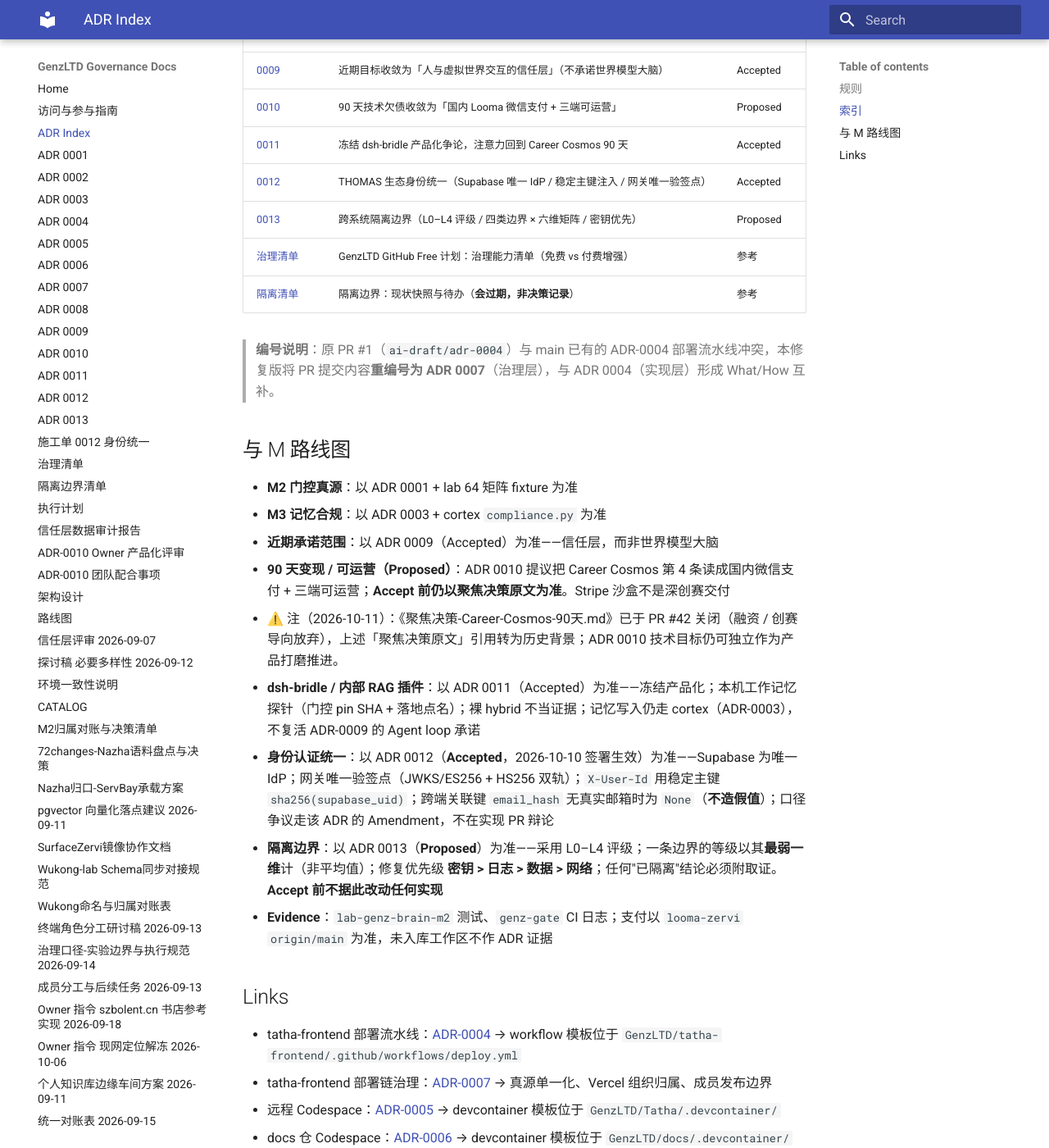
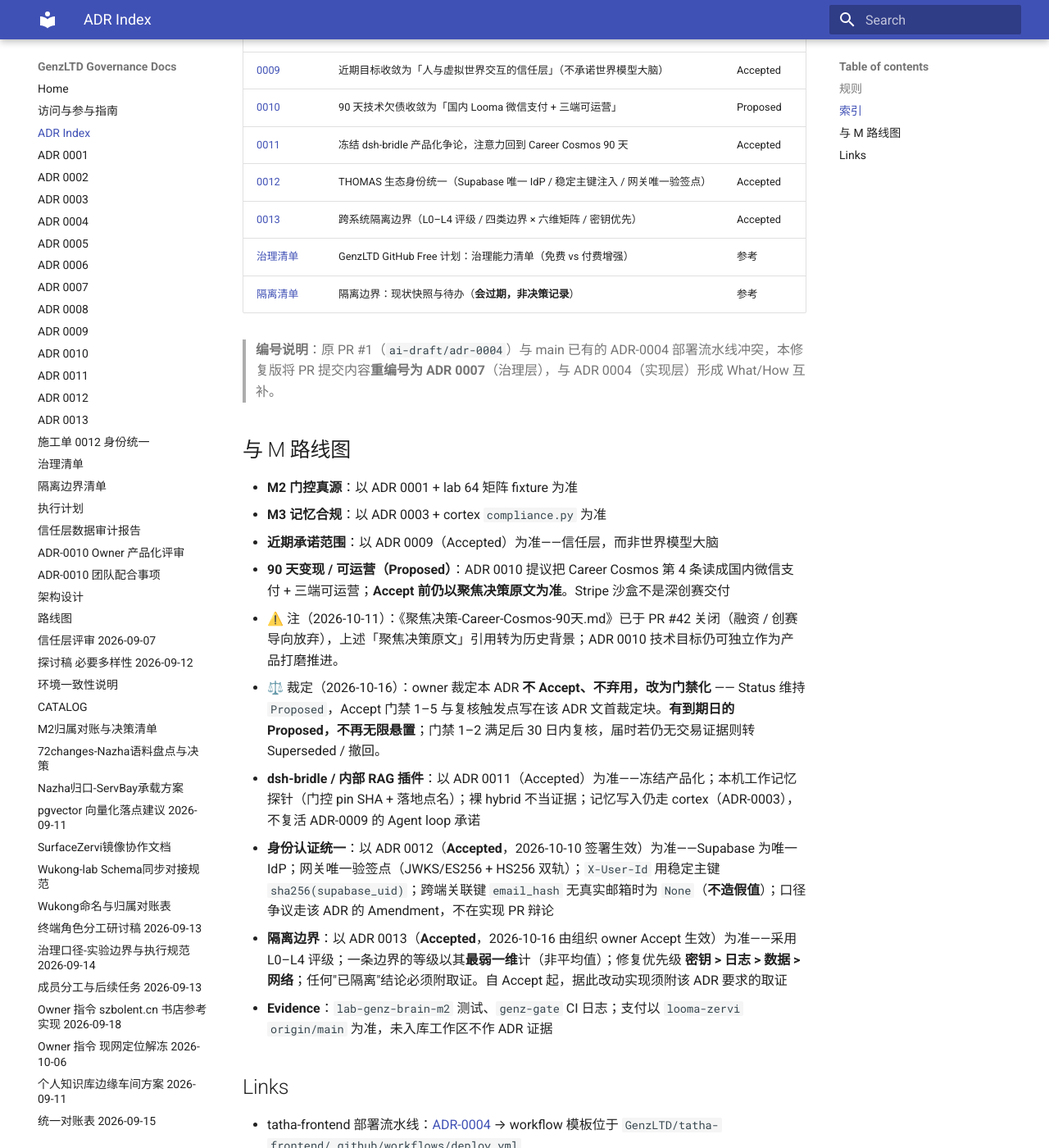
Before and after one commit to GenzLTD/docs, an MkDocs documentation site: the page built from docs/adrs/README.md, in a window 1280 px wide and 1400 px high, scrolled down 911 px. Shown: the whole window at 82% size. Built offline with MkDocs 1.6.1 and Material for MkDocs 9.7.7, drawn with Linux system fonts in a browser that asks for light colours.

Commit message:
docs(adr): 修正 index 与 ADR 文件的状态不一致（0013 / 0010）
`docs/adrs/README.md` 索引与 ADR 文件正文状态不符，属可致误判的一致性
缺陷（据索引行事会以为 ADR-0013 尚未生效）：

1. ADR-0013：文件已为 `Accepted`（2026-10-16 组织 owner Accept），
   但索引表与「与 M 路线图」段仍写 `Proposed`。→ 一并改为 Accepted，
   并把「Accept 前不据此改动任何实现」改为 Accept 后的生效表述。
   （该遗漏来自 2026-10-16 的 Accept PR #45，当时只改了文件内 Status 行。）

2. ADR-0010：在「与 M 路线图」补一行 2026-10-16 门禁化裁定，与
   ADR 文件文首裁定块对齐。

纯索引/状态一致性修正，不含决策内容变更。

```diff
--- a/docs/adrs/README.md
+++ b/docs/adrs/README.md
@@ -25,7 +25,7 @@
 | [0010](0010-cn-wechat-pay-three-client-ops.md)     | 90 天技术欠债收敛为「国内 Looma 微信支付 + 三端可运营」                 | Proposed |
 | [0011](0011-dsh-bridle-freeze-career-cosmos.md)    | 冻结 dsh-bridle 产品化争论，注意力回到 Career Cosmos 90 天             | Accepted |
 | [0012](0012-thomas-identity-unification.md)        | THOMAS 生态身份统一（Supabase 唯一 IdP / 稳定主键注入 / 网关唯一验签点） | Accepted |
-| [0013](0013-cross-system-isolation-boundary.md)    | 跨系统隔离边界（L0–L4 评级 / 四类边界 × 六维矩阵 / 密钥优先）            | Proposed |
+| [0013](0013-cross-system-isolation-boundary.md)    | 跨系统隔离边界（L0–L4 评级 / 四类边界 × 六维矩阵 / 密钥优先）            | Accepted |
 | [治理清单](free-plan-governance-notes.md)          | GenzLTD GitHub Free 计划：治理能力清单（免费 vs 付费增强）             | 参考     |
 | [隔离清单](isolation-boundary-notes.md)            | 隔离边界：现状快照与待办（**会过期，非决策记录**）                       | 参考     |
 
@@ -38,9 +38,10 @@
 - **近期承诺范围**：以 ADR 0009（Accepted）为准——信任层，而非世界模型大脑
 - **90 天变现 / 可运营（Proposed）**：ADR 0010 提议把 Career Cosmos 第 4 条读成国内微信支付 + 三端可运营；**Accept 前仍以聚焦决策原文为准**。Stripe 沙盒不是深创赛交付
   - ⚠️ 注（2026-10-11）：《聚焦决策-Career-Cosmos-90天.md》已于 PR #42 关闭（融资 / 创赛导向放弃），上述「聚焦决策原文」引用转为历史背景；ADR 0010 技术目标仍可独立作为产品打磨推进。
+  - ⚖️ 裁定（2026-10-16）：owner 裁定本 ADR **不 Accept、不弃用，改为门禁化** —— Status 维持 `Proposed`，Accept 门禁 1–5 与复核触发点写在该 ADR 文首裁定块。**有到期日的 Proposed，不再无限悬置**；门禁 1–2 满足后 30 日内复核，届时若仍无交易证据则转 Superseded / 撤回。
 - **dsh-bridle / 内部 RAG 插件**：以 ADR 0011（Accepted）为准——冻结产品化；本机工作记忆探针（门控 pin SHA + 落地点名）；裸 hybrid 不当证据；记忆写入仍走 cortex（ADR-0003），不复活 ADR-0009 的 Agent loop 承诺
 - **身份认证统一**：以 ADR 0012（**Accepted**，2026-10-10 签署生效）为准——Supabase 为唯一 IdP；网关唯一验签点（JWKS/ES256 + HS256 双轨）；`X-User-Id` 用稳定主键 `sha256(supabase_uid)`；跨端关联键 `email_hash` 无真实邮箱时为 `None`（**不造假值**）；口径争议走该 ADR 的 Amendment，不在实现 PR 辩论
-- **隔离边界**：以 ADR 0013（**Proposed**）为准——采用 L0–L4 评级；一条边界的等级以其**最弱一维**计（非平均值）；修复优先级 **密钥 > 日志 > 数据 > 网络**；任何"已隔离"结论必须附取证。**Accept 前不据此改动任何实现**
+- **隔离边界**：以 ADR 0013（**Accepted**，2026-10-16 由组织 owner Accept 生效）为准——采用 L0–L4 评级；一条边界的等级以其**最弱一维**计（非平均值）；修复优先级 **密钥 > 日志 > 数据 > 网络**；任何"已隔离"结论必须附取证。自 Accept 起，据此改动实现须附该 ADR 要求的取证
 - **Evidence**：`lab-genz-brain-m2` 测试、`genz-gate` CI 日志；支付以 `looma-zervi` `origin/main` 为准，未入库工作区不作 ADR 证据
 
 ## Links
```
